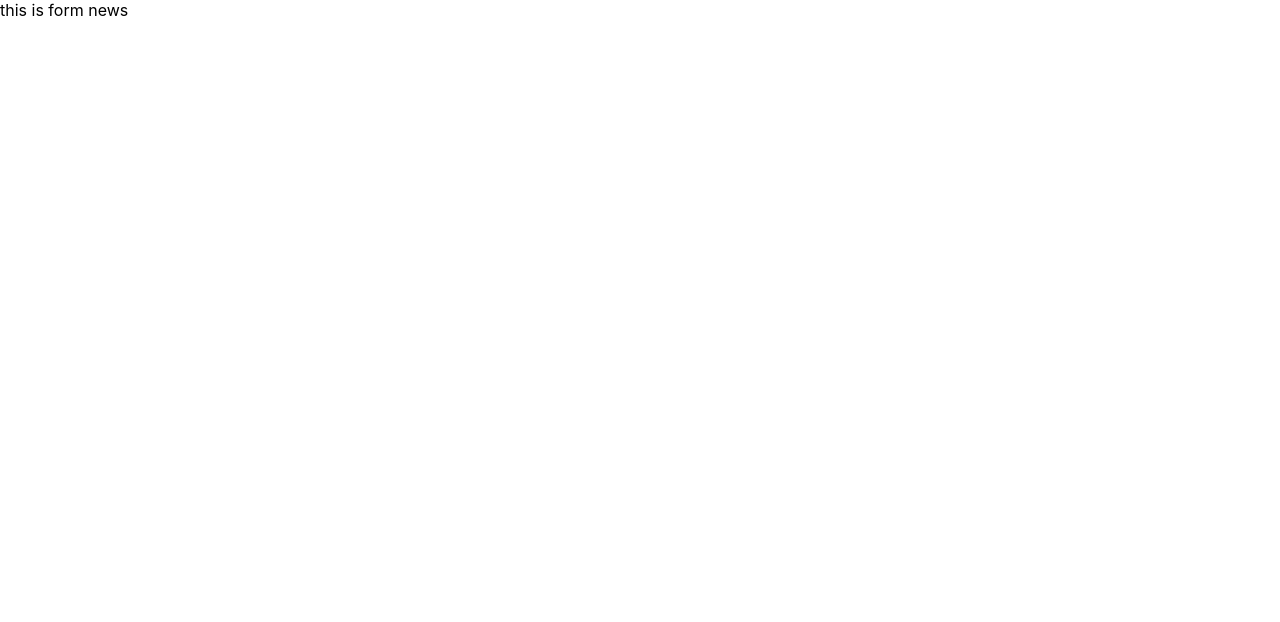
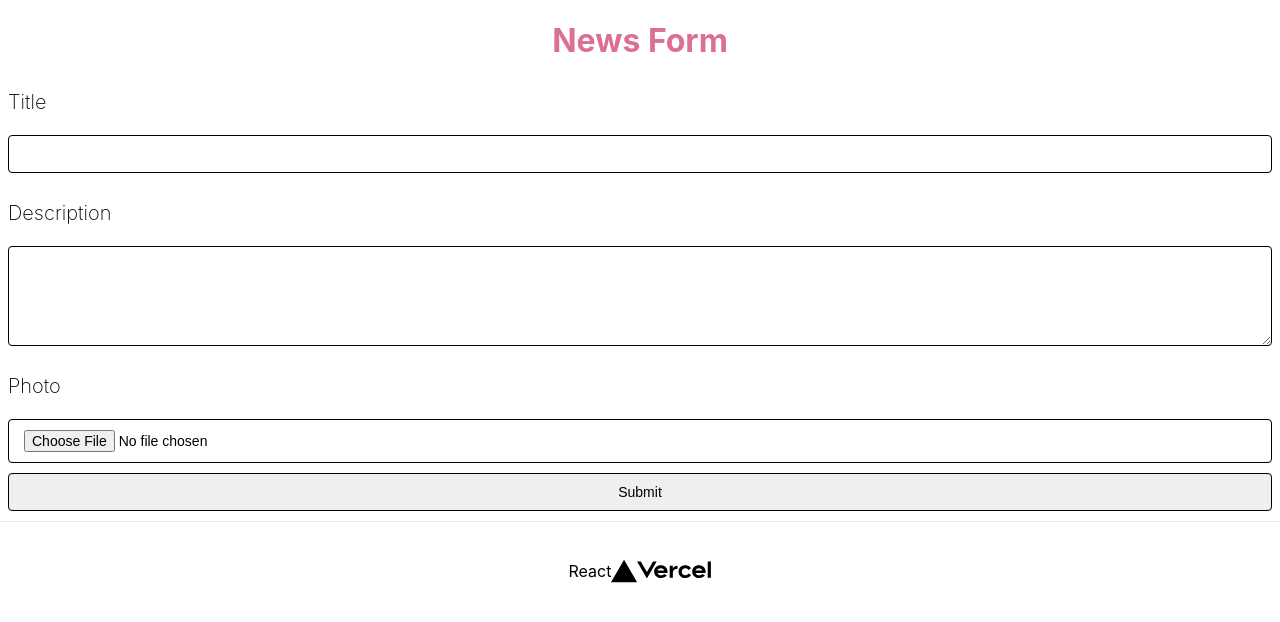
Before and after one commit to duoctvd/duoctv-trainning, a Next.js app: page /admin/news/form in a window 1280 px wide. Shown: the top 622 px of the page. Built offline with nearby package versions, Linux system fonts and the light colour scheme.

Commit message:
make news form

```diff
--- a/components/Footer.tsx
+++ b/components/Footer.tsx
@@ -5,10 +5,7 @@ import Link from "next/link";
 export default function Footer() {
   return (
     <Container>
-      <Link
-        href="https://vercel.com?utm_source=create-next-app&utm_medium=default-template&utm_campaign=create-next-app"
-        passHref={true}
-      >
+      <Link href="https://vercel.com?utm_source=create-next-app&utm_medium=default-template&utm_campaign=create-next-app">
         <StyledLink>
           React
           <Image
--- a/pages/admin/news/form.tsx
+++ b/pages/admin/news/form.tsx
@@ -1,5 +1,117 @@
+import React from "react";
+import Head from "next/head";
+import styled from "styled-components";
+import Footer from "../../../components/Footer";
+import "firebase/auth";
+import { useForm } from "react-hook-form";
+
+type FormValues = {
+  title: string;
+  description: string;
+  photo: string;
+};
+
 export default function Form() {
-    return (
-        <>this is form news</>
-    )
+  const {
+    register,
+    handleSubmit,
+    formState: { errors },
+  } = useForm<FormValues>();
+
+  return (
+    <>
+      <Head>
+        <Title>News Form</Title>
+      </Head>
+      <Heading>News Form</Heading>
+
+      <Container>
+        <form onSubmit={handleSubmit((data) => {})}>
+          <label htmlFor="title">Title</label>
+          <input
+            {...register("title", {
+              required: { value: true, message: "Title is required" },
+            })}
+            id="title"
+          />
+          {errors.title && <p>{errors.title.message}</p>}
+
+          <label htmlFor="description">Description</label>
+          <textarea
+            {...register("description", {
+              required: { value: true, message: "Desciption is required" },
+            })}
+            id="description"
+          />
+          {errors.description && <p>{errors.description.message}</p>}
+
+          <label htmlFor="photo">Photo</label>
+          <input
+            {...register("photo", {
+              required: { value: true, message: "Photo is required" },
+            })}
+            id="photo"
+            type="file"
+          />
+          {errors.photo && <p>{errors.photo.message}</p>}
+
+          <input type="submit" />
+        </form>
+      </Container>
+      <Footer />
+
+      <style jsx>{`
+        label {
+          line-height: 2;
+          text-align: left;
+          display: block;
+          margin-bottom: 13px;
+          margin-top: 20px;
+          color: black;
+          font-size: 20px;
+          font-weight: 200;
+        }
+        input {
+          display: block;
+          box-sizing: border-box;
+          width: 100%;
+          border-radius: 4px;
+          border: 1px solid black;
+          padding: 10px 15px;
+          margin-bottom: 10px;
+          font-size: 14px;
+        }
+
+        textarea {
+          display: block;
+          box-sizing: border-box;
+          width: 100%;
+          height: 100px;
+          border-radius: 4px;
+          border: 1px solid black;
+          padding: 10px 15px;
+          margin-bottom: 10px;
+          font-size: 14px;
+        }
+        p {
+          color: red;
+          text-align: left;
+        }
+      `}</style>
+    </>
+  );
 }
+
+const Heading = styled.h1`
+  font-size: 2em;
+  text-align: center;
+  color: palevioletred;
+`;
+
+const Title = styled.title``;
+
+const Container = styled.div`
+  text-align: center;
+  padding: 0 0.5rem;
+  align-items: center;
+`;
--- a/pages/login.tsx
+++ b/pages/login.tsx
@@ -19,8 +19,6 @@ export default function Login() {
     login_hint: "tranvanduoc2394@gmail.com",
   });
 
-
-
   // [END auth_google_provider_params]
   // [START auth_google_signin_popup]
   firebase
@@ -34,7 +32,7 @@ export default function Login() {
       // const token = credential.accessToken;
       // The signed-in user info.
       //  const user = result.user;
-    router.push('/admin/top');
+      router.push("/admin/top");
       // ...
     })
     .catch((error) => {
@@ -45,7 +43,6 @@ export default function Login() {
       // const email = error.email;
       // The firebase.auth.AuthCredential type that was used.
       //   const credential = error.credential;
-
       // ...
     });
   // [END auth_google_signin_popup]
--- a/pages/logout.tsx
+++ b/pages/logout.tsx
@@ -10,7 +10,7 @@ export default function Logout() {
     .signOut()
     .then(() => {
       // Sign-out successful.
-      router.push('/');
+      router.push("/");
       console.log("Sign-out successful.");
     })
     .catch((error) => {
```
Also changed, not shown: pages/_document.js (+8 -8 lines), pages/admin/news/list.tsx (+20 -10 lines), pages/admin/top.tsx (+5 -10 lines), .babelrc, 1 other file (tests, documents, lock files or other folders). Lines whose indentation alone changed are shown as unchanged.
